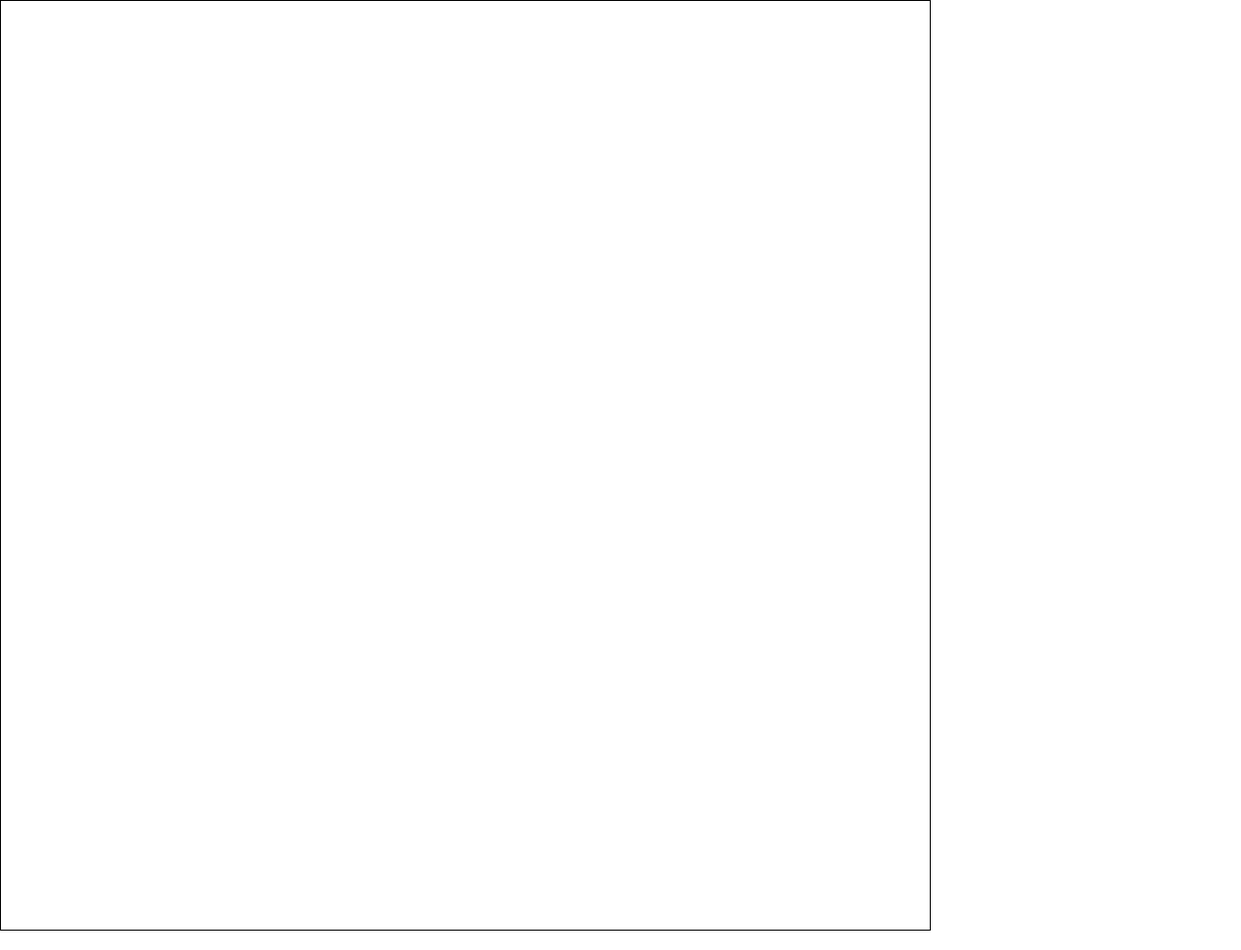
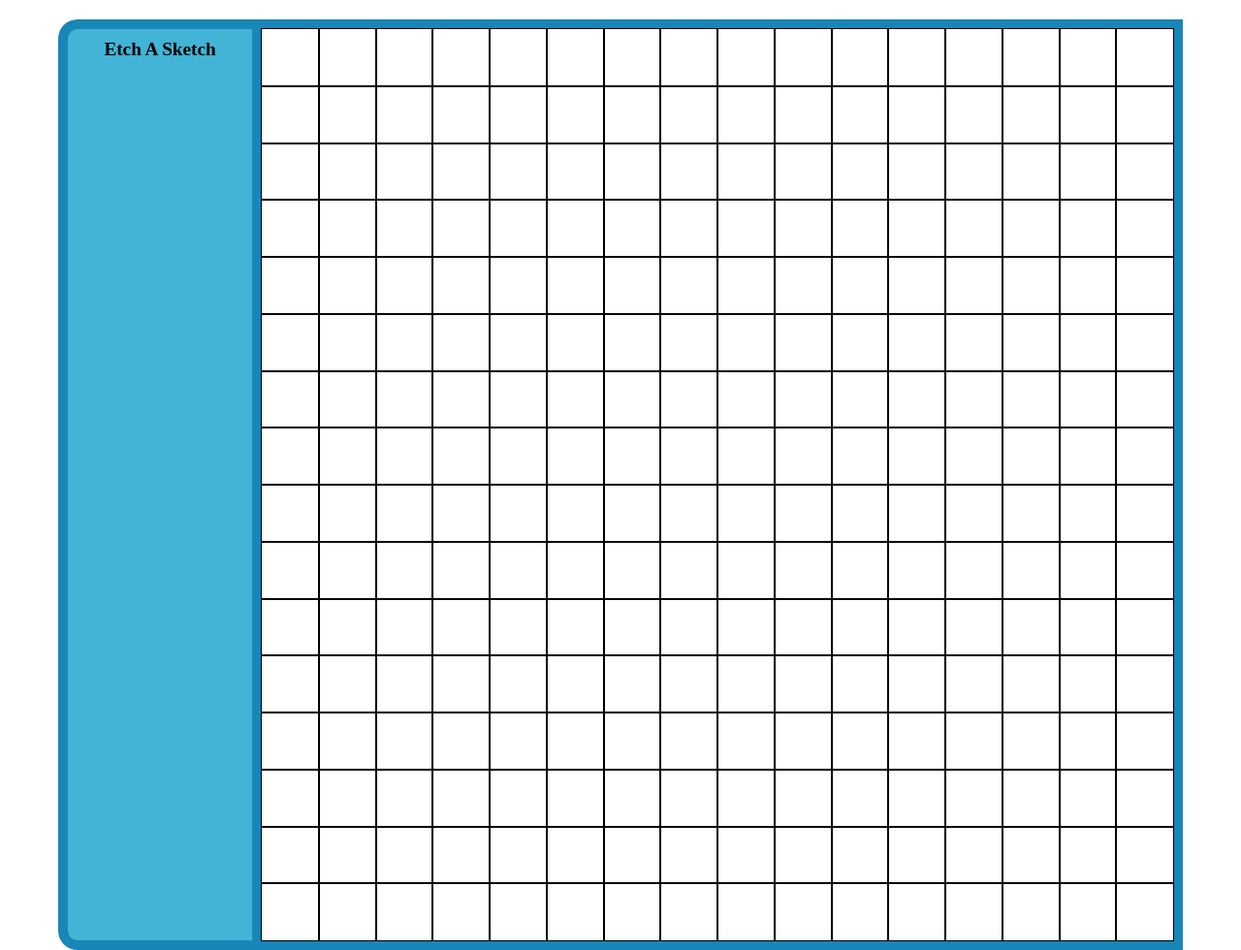
Before and after one commit to justas7/Etch-a-Sketch, a plain HTML site: page index.html in a window 1280 px wide. Shown: the whole page at 97% size. Drawn offline with Linux system fonts and the light colour scheme.

Commit message:
updated ui

```diff
--- a/index.html
+++ b/index.html
@@ -8,7 +8,12 @@
     <link rel="stylesheet" href="styles.css" />
   </head>
   <body>
-    <div id="grid-container"></div>
+    <div id="wrapper">
+      <nav id="nav">
+        <h1 id="header">Etch A Sketch</h1>
+      </nav>
+      <div id="grid-container"></div>
+    </div>
     <script src="script.js"></script>
   </body>
 </html>
--- a/styles.css
+++ b/styles.css
@@ -14,6 +14,32 @@ html {
   display: grid;
   height: 960px;
   width: 960px;
+  border: 10px solid #1886b7;
+}
 
-  border: 1px solid black;
+#grid-container div {
+  outline: 1px solid black;
 }
+
+#wrapper {
+  margin-top: 20px;
+  display: flex;
+  align-items: center;
+  justify-content: center;
+}
+
+#nav {
+  height: 960px;
+  width: 200px;
+  border: 10px solid #1886b7;
+  border-right: 0;
+  border-top-left-radius: 20px;
+  border-bottom-left-radius: 20px;
+  background-color: #42b4d6;
+}
+
+#header {
+  font-size: 1.2rem;
+  text-align: center;
+  margin: 10px auto;
+}
```
